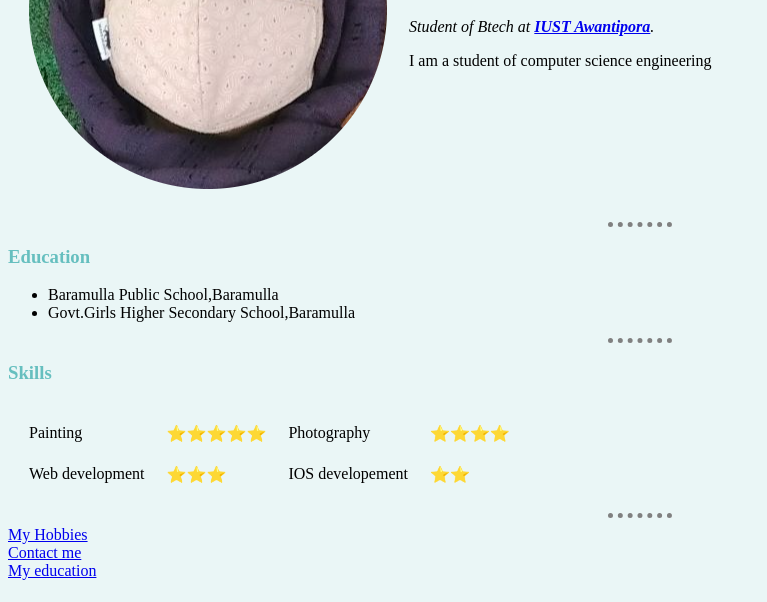
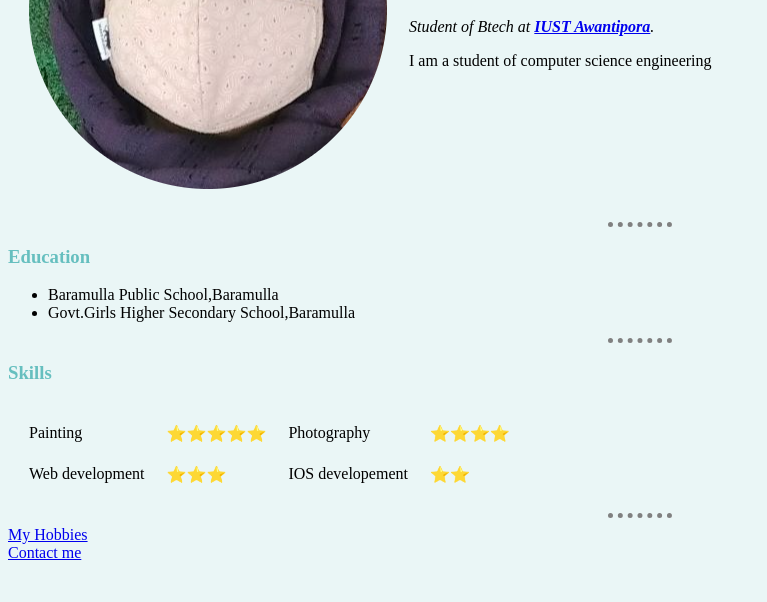
Before and after one commit to Shabihnazir/cv, a plain HTML site: page index.html in a window 1280 px wide. Shown: the part 198-800 px from the top of the page, without its empty margins (0-767 px from the left). Drawn offline with Linux system fonts and the light colour scheme.

Commit message:
Update index.html

```diff
--- a/index.html
+++ b/index.html
@@ -47,8 +47,6 @@
   <a href="hobbies.html">My Hobbies</a>
   <br />
   <a href="contact me.html">Contact me</a>
-  <br />
-  <a href="education.html">My education</a>
 
 </body>
 
```
